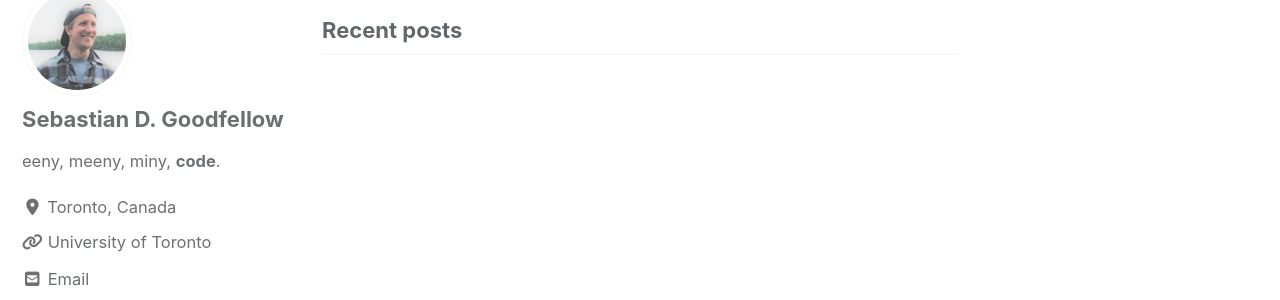
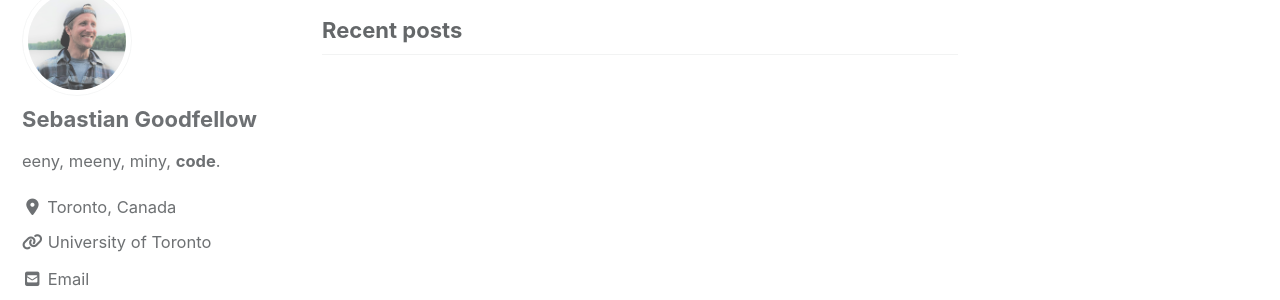
Before and after one commit to CME538-test/cme538.github.io, a Jekyll site: the page built from index.html, in a window 1280 px wide. Shown: the part 125-425 px from the top of the page. Built offline with Jekyll 4.4.1, drawn with Linux system fonts in a browser that asks for light colours; cached includes are drawn as plain includes; nearby versions of some CDN libraries; the list of posts is cut into pages by our own code.

Commit message:
- initial commit

```diff
--- a/_config.yml
+++ b/_config.yml
@@ -93,7 +93,7 @@ analytics:
 
 # Site Author
 author:
-  name             : "Sebastian D. Goodfellow"
+  name             : "Sebastian Goodfellow"
   avatar           : "/assets/images/sebastian_goodfellow_square.jpg" # path of avatar image, e.g. "/assets/images/bio-photo.jpg"
   bio              : "eeny, meeny, miny, **code**."
   location         : "Toronto, Canada"
```
